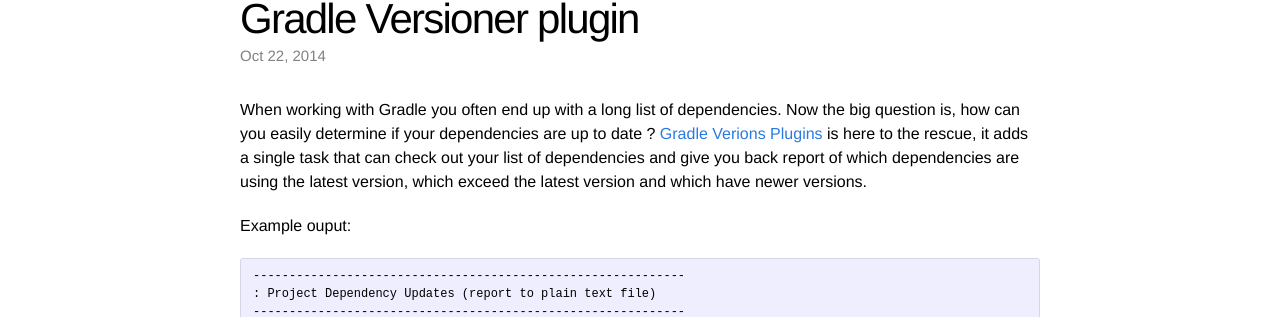
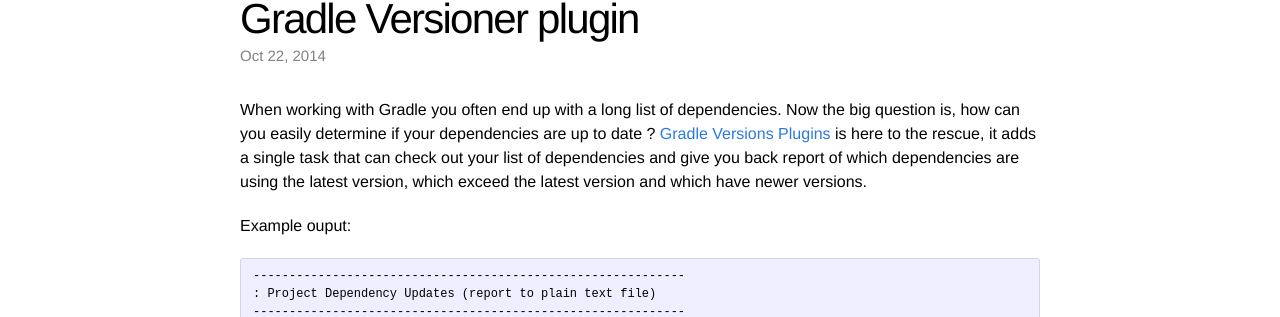
Before and after one commit to joningis/joningis.github.io, a Jekyll site: the page built from _posts/2014-10-22-gradle-versioner-plugin.markdown, in a window 1280 px wide. Shown: the part 104-421 px from the top of the page. Built offline with Jekyll 4.4.1, drawn with Linux system fonts in a browser that asks for light colours.

Commit message:
Fixed spelling

```diff
--- a/_posts/2014-10-22-gradle-versioner-plugin.markdown
+++ b/_posts/2014-10-22-gradle-versioner-plugin.markdown
@@ -7,7 +7,7 @@
 ---
 
 When working with Gradle you often end up with a long list of dependencies. Now the big question is, how can you easily determine if your dependencies are up to date ?
-<a href="https://github.com/ben-manes/gradle-versions-plugin/" target="_blank">Gradle Verions Plugins</a> is here to the rescue, it adds a single task that can check out your list of dependencies and give you back report of which dependencies are using the latest version, which exceed the latest version and which have newer versions.
+<a href="https://github.com/ben-manes/gradle-versions-plugin/" target="_blank">Gradle Versions Plugins</a> is here to the rescue, it adds a single task that can check out your list of dependencies and give you back report of which dependencies are using the latest version, which exceed the latest version and which have newer versions.
 
 Example ouput:
 
```
